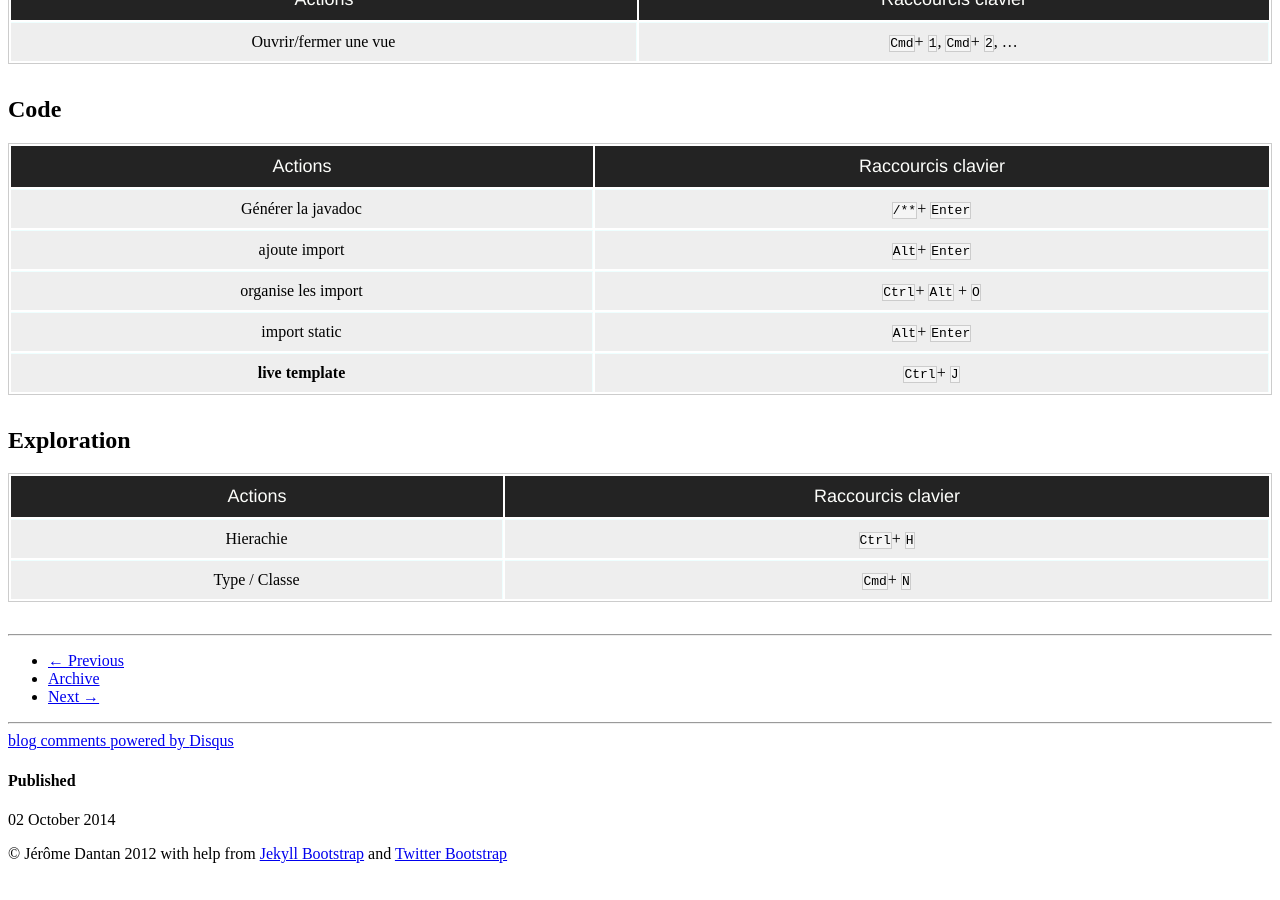
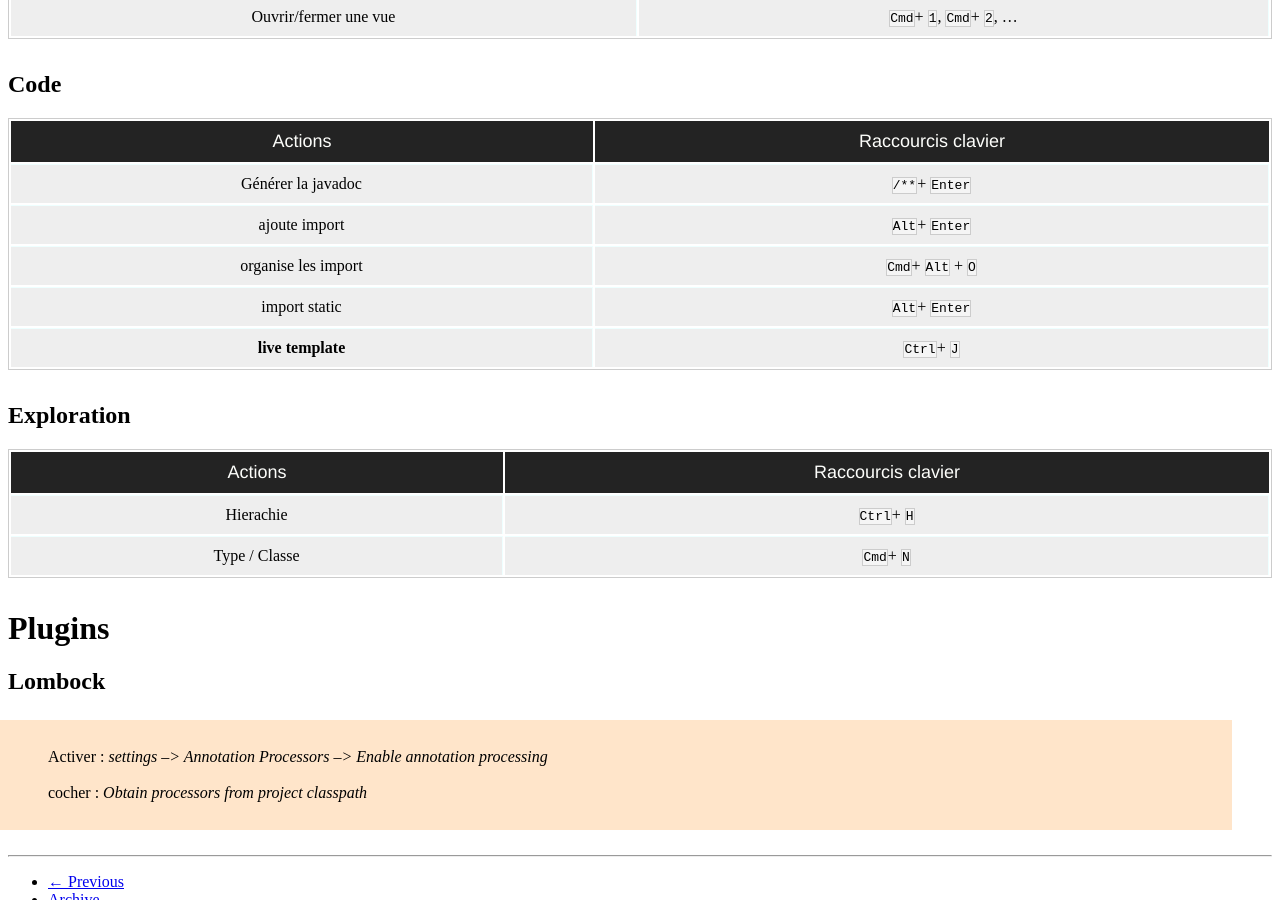
Before and after one commit to jidify/jidify.github.io, a Jekyll site: the page built from _posts/2014-10-02-my-intellij.md, in a window 1280 px wide and 900 px high, scrolled down 553 px. Built offline with Jekyll 4.4.1, drawn with Linux system fonts in a browser that asks for light colours; comment, search, counter and statistics services are not loaded; before the commit the page ends 1432 px from its top, so only the background shows below that.

```diff
--- a/_config.yml
+++ b/_config.yml
@@ -128,3 +128,7 @@ JB :
   # and include your custom code. Your custom file must be defined at:
   #   ./_includes/custom/[HELPER]
   # where [HELPER] is the name of the helper you are overriding.
+
+
+gems:
+  - jemoji
--- a/_posts/2014-10-02-my-intellij.md
+++ b/_posts/2014-10-02-my-intellij.md
@@ -11,7 +11,7 @@ tags: []
 
   - [liste pour Mac OS](http://www.jetbrains.com/idea/docs/IntelliJIDEA_ReferenceCard_Mac.pdf)
 
-#Editeur
+##Editeur
 
 | Actions                | Raccourcis clavier    |
 |:----------------------:| :-------------------: |
@@ -19,7 +19,7 @@ tags: []
 
 
 
-#Views
+##Views
 
 | Actions                | Raccourcis clavier                |
 |:-------------------:   | :-------------------------------: |
@@ -32,7 +32,7 @@ tags: []
 |:-------------------:| :-------------------: |
 | Générer la javadoc  | `/**`+ `Enter`        |
 | ajoute import       | `Alt`+ `Enter`        |
-| organise les import | `Ctrl`+ `Alt` + `O`   |
+| organise les import | `Cmd`+ `Alt` + `O`   |
 | import static       | `Alt`+ `Enter`        |
 | **live template**   | `Ctrl`+ `J`           |
 
@@ -43,3 +43,14 @@ tags: []
 |:----------------------:| :----------------:|
 | Hierachie              | `Ctrl`+ `H`       |
 | Type / Classe          | `Cmd`+ `N`        |
+
+
+#Plugins
+
+##Lombock
+
+>Activer : _settings --> Annotation Processors --> Enable annotation processing_
+<br>
+<br>
+cocher : _Obtain processors from project classpath_
+{: .warning}
```
Also changed, not shown: _posts/2014-10-28-spring.md (added, +116 -0 lines), assets/images/jee/jdbc/datasource_connection_creation.png (added), assets/images/jee/jdbc/datasource_connection_gestion.png (added), assets/images/spring/spring_AOP.png (added).
